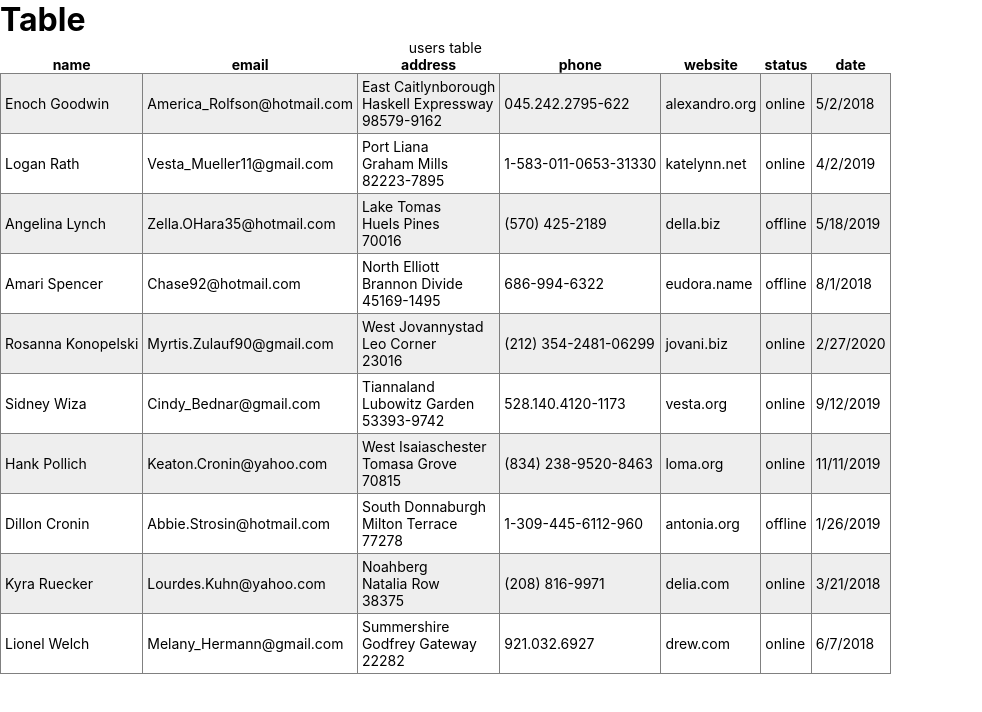
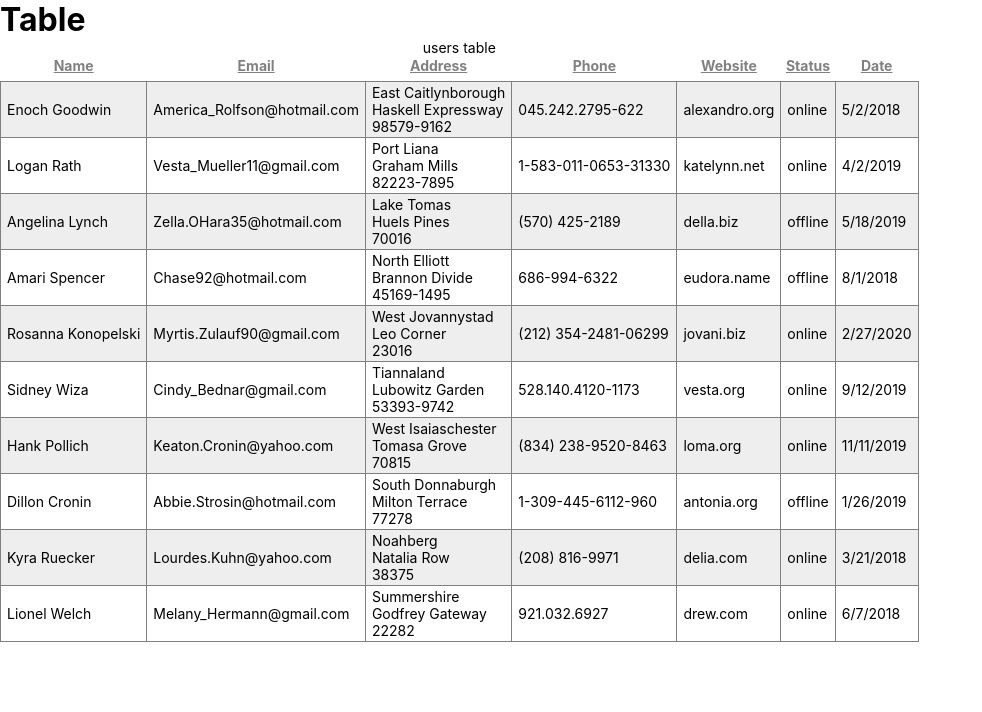
Before and after one commit to StanislavKharkiv/data-grid, a React (Create React App) app: page / in a window 1280 px wide. Shown: the top 712 px of the page, without its empty margins (0-982 px from the left). Built offline with nearby package versions, Linux system fonts and the light colour scheme.

Commit message:
feat: add sort by status and date

```diff
--- a/src/components/Table.jsx
+++ b/src/components/Table.jsx
@@ -1,5 +1,8 @@
-import React from 'react'
+import React, { Component } from 'react'
+import { connect } from 'react-redux'
 import PropTypes from 'prop-types'
+import { sortUsersByDate, sortUsersByState } from '../store/actions'
+import store from '../store/store'
 import * as _ from 'lodash'
 
 function parseAddress(address) {
@@ -15,7 +18,27 @@ function getDate(time) {
   const date = new Date(time).toLocaleString()
   return date.slice(0, date.indexOf(','))
 }
-export default function Table({ users }) {
+
+const tableHeaders = ['name', 'email', 'address', 'phone', 'website', 'status', 'date']
+
+class Table_ extends Component {
+  constructor(props) {
+    super(props)
+    this.state = {
+      sortedBy: false,
+    }
+    this.handleClick = this.handleClick.bind(this)
+  }
+
+  handleClick(e) {
+    const name = e.target.getAttribute('data-name')
+    if (name === 'date') this.props.sortUsersByDate()
+    if (name === 'status') this.props.sortUsersByState()
+    this.setState({ isSorted: name })
+  }
+
+  render() {
+    const { users } = this.props
     const table = users.map(({ id, name, email, address, phone, website, active, getTime }) => (
       <tr key={id}>
         <td>{name}</td>
@@ -27,25 +50,50 @@ export default function Table({ users }) {
         <td>{getDate(getTime)}</td>
       </tr>
     ))
+
     return (
       <table className="table">
         <caption>users table</caption>
         <tbody>
-        <tr>
-          <th>name</th>
-          <th>email</th>
-          <th>address</th>
-          <th>phone</th>
-          <th>website</th>
-          <th>status</th>
-          <th>date</th>
+          <tr className="table__header">
+            {tableHeaders.map((el, i) => {
+              return (
+                <th
+                  key={i}
+                  data-name={el}
+                  onClick={this.handleClick}
+                  className={el === this.state.isSorted ? 'active' : ''}
+                >
+                  {el}
+                </th>
+              )
+            })}
           </tr>
           {table}
         </tbody>
       </table>
     )
   }
+}
 
-Table.propTypes = {
+Table_.propTypes = {
   users: PropTypes.array.isRequired,
+  sortUsersByDate: PropTypes.func,
+  sortUsersByState: PropTypes.func,
 }
+
+const mapTateToProps = store => {
+  return {
+    users: store.users,
+  }
+}
+const mapDispatchToProps = dispatch => {
+  return {
+    sortUsersByDate: () => dispatch(sortUsersByDate(store)),
+    sortUsersByState: () => dispatch(sortUsersByState(store)),
+  }
+}
+
+const Table = connect(mapTateToProps, mapDispatchToProps)(Table_)
+
+export default Table
--- a/src/components/Tablewrapper.jsx
+++ b/src/components/Tablewrapper.jsx
@@ -25,18 +25,19 @@ function addUsers() {
 class TableWrapper_ extends Component {
   componentDidMount() {
     setTimeout(() => {
-      this.props.addUsersToStore(addUsers())
+      const usersArr = addUsers()
+      this.users = usersArr
+      this.props.addUsersToStore(usersArr)
       this.props.isLoading()
-    }, 150)
+    }, 200)
   }
 
   render() {
-    const { users, loading } = this.props
-    console.log(users)
+    const { loading } = this.props
     return (
       <div>
         <h1>Table</h1>
-        <div>{loading ? <Spinner /> : <Table users={users} />}</div>
+        <div>{loading ? <Spinner /> : <Table />}</div>
       </div>
     )
   }
@@ -44,7 +45,6 @@ class TableWrapper_ extends Component {
 
 const mapTateToProps = store => {
   return {
-    users: store.users,
     loading: store.loading,
   }
 }
@@ -58,7 +58,6 @@ const mapDispatchToProps = dispatch => {
 
 TableWrapper_.propTypes = {
   addUsersToStore: PropTypes.func,
-  users: PropTypes.array,
   isLoading: PropTypes.func,
   loading: PropTypes.bool,
 }
--- a/src/index.css
+++ b/src/index.css
@@ -16,8 +16,21 @@ body {
 }
 .table td {
   border: 1px solid gray;
-  padding: 4px;
+  padding: 2px 6px;
 }
 .table tr:nth-child(even) {
   background: #eee;
 }
+.table__header th {
+  color: gray;
+  padding-bottom: 5px;
+  text-decoration: underline;
+  text-transform: capitalize;
+  cursor: pointer;
+  line-height: 20px;
+  transition: 0.5s;
+}
+.table__header .active {
+  color: #234;
+  font-size: 17px;
+}
--- a/src/store/actions.js
+++ b/src/store/actions.js
@@ -12,3 +12,27 @@ export function isLoading() {
     payload: !store.getState().loading,
   }
 }
+
+let sortResult = [-1, 1]
+
+export function sortUsersByDate(store) {
+  sortResult.reverse()
+  const arr = [...store.getState().users]
+  return {
+    type: 'DATA_SORT_BY_DATE',
+    payload: arr.sort((one, two) => {
+      return one.getTime > two.getTime ? sortResult[0] : sortResult[1]
+    }),
+  }
+}
+
+export function sortUsersByState(store) {
+  sortResult.reverse()
+  const arr = [...store.getState().users]
+  return {
+    type: 'DATA_SORT_BY_STATUS',
+    payload: arr.sort((one, two) => {
+      return +one.active > +two.active ? sortResult[0] : sortResult[1]
+    }),
+  }
+}
--- a/src/store/reducers.js
+++ b/src/store/reducers.js
@@ -14,6 +14,16 @@ export default function rootReducer(store = state, action) {
         ...store,
         loading: action.payload,
       }
+    case 'DATA_SORT_BY_DATE':
+      return {
+        ...store,
+        users: action.payload,
+      }
+    case 'DATA_SORT_BY_STATUS':
+      return {
+        ...store,
+        users: action.payload,
+      }
     default:
       return store
   }
```
Also changed, not shown: src/components/Spinner.jsx (renamed from src/components/Spinner.js). Lines whose indentation alone changed are shown as unchanged.
